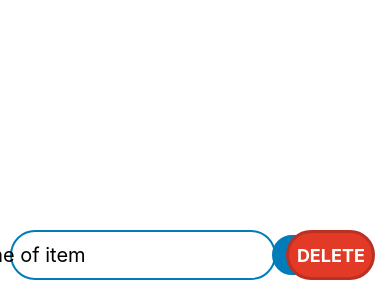
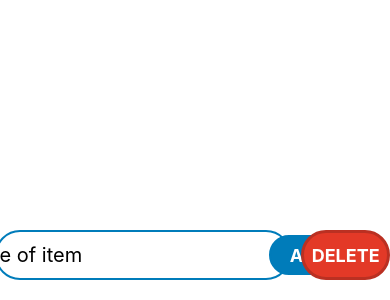
Before and after one commit to Rookxc/shoplist, a React Native app: screen / in a window 390 px wide. Shown: the part 544-844 px from the top of the page. Built offline with nearby package versions, Linux system fonts and the light colour scheme.

Commit message:
New textbox with Button

```diff
--- a/components/TextBoxWBtn.js
+++ b/components/TextBoxWBtn.js
@@ -31,7 +31,7 @@ function TextBoxWBtn({ placeholder, buttonText }) {
 const styles = StyleSheet.create({
   container: {
     height: 50,
-    width: "90%",
+    width: "100%",
 
     justifyContent: "center",
     alignSelf: "center",
@@ -55,7 +55,7 @@ const styles = StyleSheet.create({
     alignItems: "center",
     alignSelf: "center",
 
-    marginRight: 5,
+    marginRight: 3,
   },
 
   buttonText: {
```
